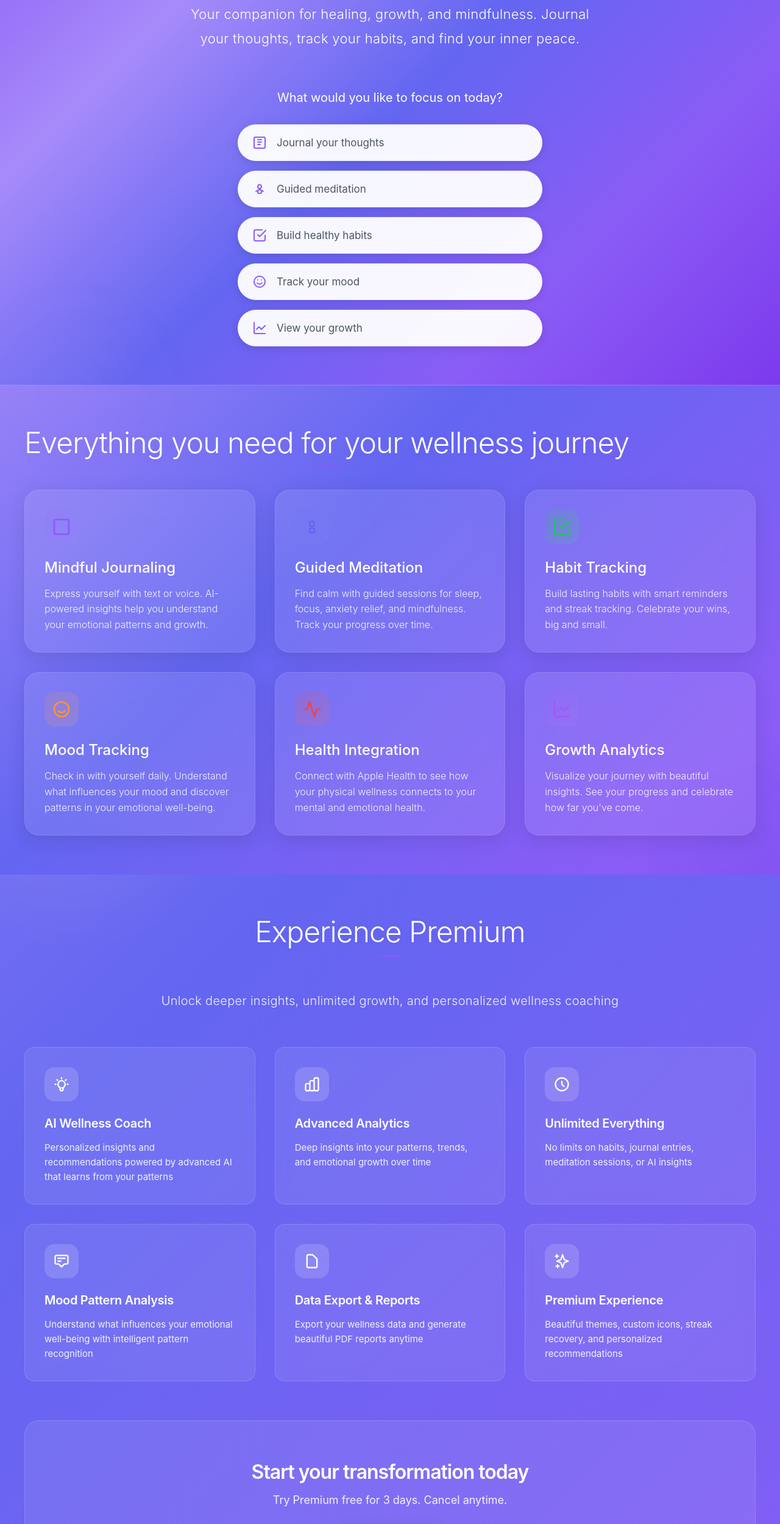
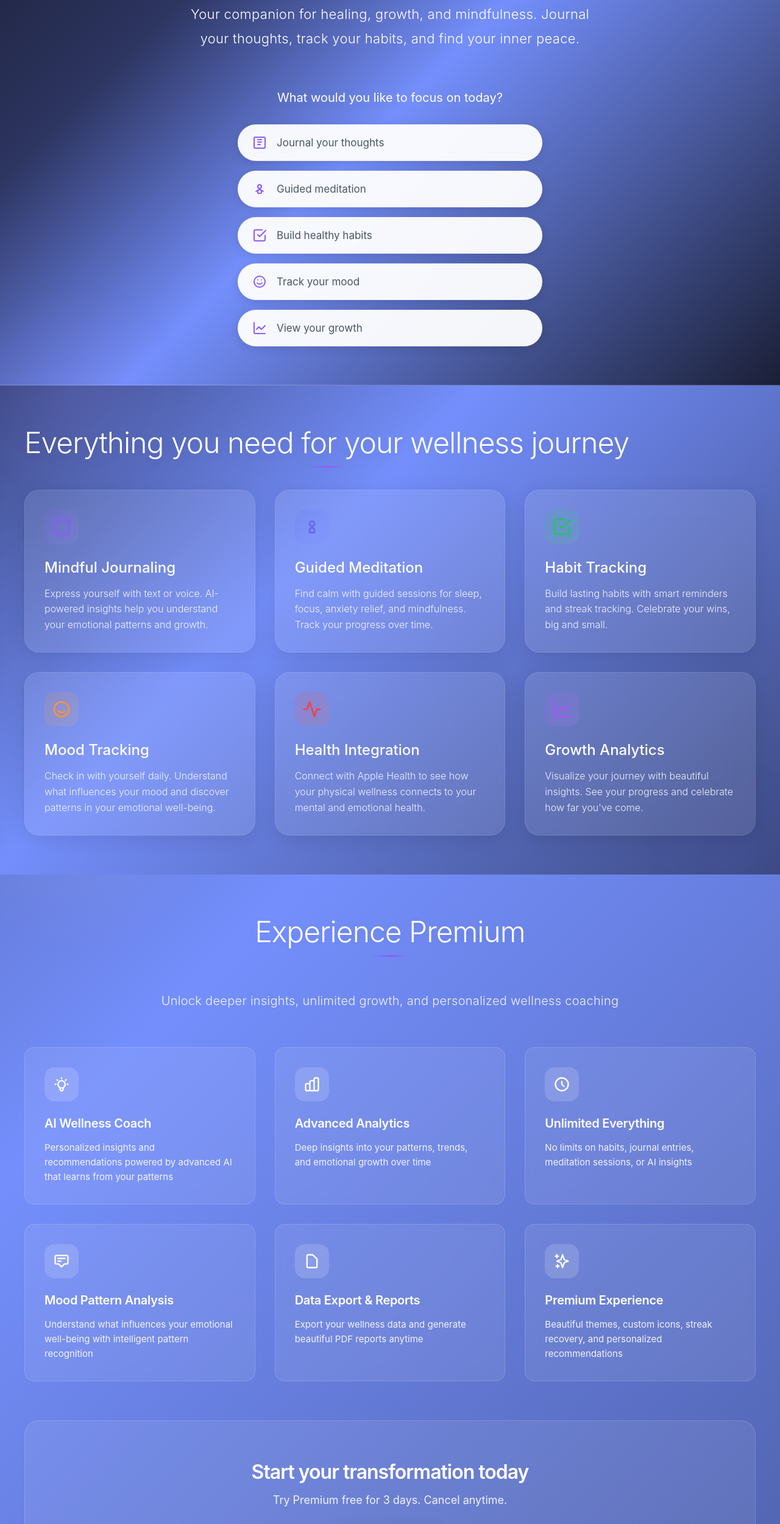
Before and after one commit to amohamud2009/LotaraWebsite, a plain HTML site: page index.html in a window 1280 px wide. Shown: the part 242-2741 px from the top of the page at 61% size. Drawn offline with Linux system fonts and the light colour scheme.

Commit message:
Match website background to iOS app's PremiumHealthBackground gradient

```diff
--- a/css/premium.css
+++ b/css/premium.css
@@ -5,13 +5,13 @@
 
 .premium {
     padding: var(--spacing-xxl) var(--spacing-md);
+    /* Exact match to PremiumHealthBackground from iOS app */
     background: linear-gradient(
         135deg,
-        #8b5cf6 0%,
-        #a78bfa 25%,
-        #6366f1 50%,
-        #8b5cf6 75%,
-        #7c3aed 100%
+        #1a1f36 0%,
+        #2d3561 25%,
+        #748ffc 50%,
+        #1a1f36 100%
     );
     background-size: 400% 400%;
     animation: breathingGradient 20s ease-in-out infinite;
--- a/css/styles.css
+++ b/css/styles.css
@@ -197,13 +197,13 @@ button {
     align-items: center;
     justify-content: center;
     padding: var(--spacing-xxl) var(--spacing-md);
+    /* Exact match to PremiumHealthBackground from iOS app */
     background: linear-gradient(
         135deg,
-        #8b5cf6 0%,      /* primaryDeep */
-        #a78bfa 25%,     /* primarySoft */
-        #6366f1 50%,     /* wisdom */
-        #8b5cf6 75%,     /* primaryDeep opacity */
-        #7c3aed 100%     /* Deep purple */
+        #1a1f36 0%,      /* primaryDeep - Deep navy */
+        #2d3561 25%,     /* primarySoft - Soft navy */
+        #748ffc 50%,     /* wisdom - Wise indigo */
+        #1a1f36 100%     /* primaryDeep - Deep navy */
     );
     color: var(--white);
     overflow: hidden;
@@ -347,13 +347,13 @@ button {
 .features {
     position: relative;
     padding: var(--spacing-xxl) var(--spacing-md);
+    /* Exact match to PremiumHealthBackground from iOS app */
     background: linear-gradient(
         135deg,
-        #8b5cf6 0%,
-        #a78bfa 25%,
-        #6366f1 50%,
-        #8b5cf6 75%,
-        #7c3aed 100%
+        #1a1f36 0%,
+        #2d3561 25%,
+        #748ffc 50%,
+        #1a1f36 100%
     );
     background-size: 200% 200%;
     animation: breathingGradient 20s ease-in-out infinite;
@@ -503,13 +503,13 @@ button {
 .download {
     position: relative;
     padding: var(--spacing-xxl) var(--spacing-md);
+    /* Exact match to PremiumHealthBackground from iOS app */
     background: linear-gradient(
         135deg,
-        #8b5cf6 0%,
-        #a78bfa 25%,
-        #6366f1 50%,
-        #8b5cf6 75%,
-        #7c3aed 100%
+        #1a1f36 0%,
+        #2d3561 25%,
+        #748ffc 50%,
+        #1a1f36 100%
     );
     background-size: 200% 200%;
     animation: breathingGradient 20s ease-in-out infinite;
```
